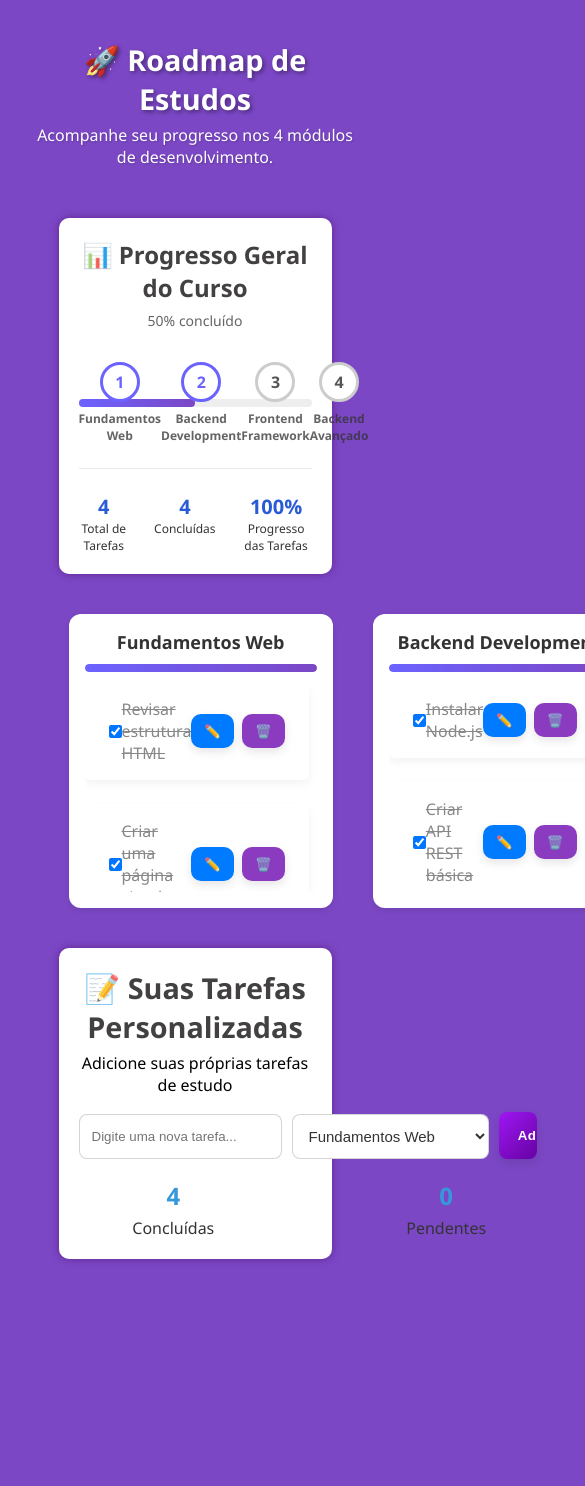
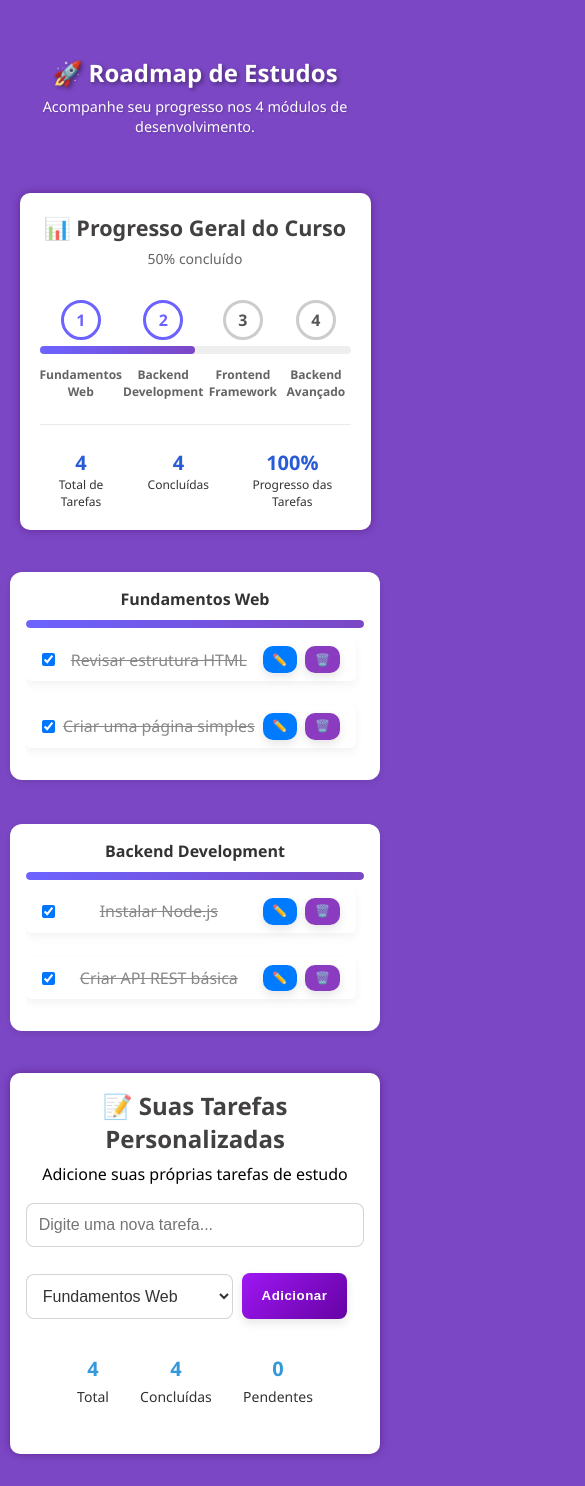
Before and after one commit to leticiacapeletto/projeto-7, a React (Vite) app: page / in a window 390 px wide. Shown: the top 1486 px of the page, 585 px wide, since content can reach past the window. Before the commit the page ends 1289 px from the top, so only its background shows below. Built offline with nearby package versions, Linux system fonts and the light colour scheme.

Commit message:
Refatoração CSS: ajustes de responsividade, cores e layout

```diff
--- a/src/App.module.css
+++ b/src/App.module.css
@@ -4,29 +4,25 @@
   box-sizing: border-box;
 }
 
-
 body {
   font-family: 'Segoe UI', Tahoma, Geneva, Verdana, sans-serif;
   background: #7B47C5;
 }
 
-
-
 .App {
   background: white;
-  margin: 30px auto;
-  padding: 20px;
+  margin: 2rem auto;
+  padding: clamp(1rem, 2vw, 2rem);
   border-radius: 10px;
   box-shadow: 0 0 8px rgba(71, 1, 85, 0.479);
   display: flex;
   flex-direction: column;
-  max-width: 70%;
-
+  max-width: 95%;
 }
 
 .tituloTarefa {
-  font-size: 1.8rem;
-  margin-bottom: 6px;
+  font-size: clamp(1.5rem, 3vw, 1.8rem);
+  margin-bottom: 0.5rem;
   color: #1f1d1dd7;
   text-align: center;
 }
@@ -36,7 +32,6 @@ p {
   text-align: center;
 }
 
-
 .separador {
   width: 100%;
   height: 1px;
@@ -44,13 +39,13 @@ p {
   margin: 1.5rem 0;
 }
 
-
 .taskCardsContainer {
   display: grid;
-  grid-template-columns: repeat(2, 1fr);
-  gap: 20px;
-  margin: 30px auto;
-  max-width: 70%;
+  grid-template-columns: repeat(auto-fit, minmax(280px, 1fr));
+  gap: 1.5rem;
+  margin: 2rem auto;
+  width: 100%;
+  max-width: 100%;
 }
 
 .errorModal {
@@ -73,13 +68,10 @@ p {
     opacity: 0;
     transform: translateX(-50%) translateY(-10px);
   }
-
-  10%,
-  90% {
+  10%, 90% {
     opacity: 1;
     transform: translateX(-50%) translateY(0);
   }
-
   100% {
     opacity: 0;
     transform: translateX(-50%) translateY(-10px);
--- a/src/components/component.Header/Header.module.css
+++ b/src/components/component.Header/Header.module.css
@@ -1,21 +1,23 @@
 .header {
-  margin: 20px auto;
-  padding: 20px;
+  margin: 2rem auto;
+  padding: 1.5rem;
   border-radius: 10px;
   text-align: center;
   max-width: 95%;
   color: white;
 }
 
-
 .header h1 {
-  font-size: 1.8rem;
-  margin-bottom: 6px;
+  font-size: clamp(1.5rem, 4vw, 2.5rem);
+  margin-bottom: 0.5rem;
   color: white;
   text-shadow: 2px 2px 4px rgba(0, 0, 0, 0.4);
 }
 
 .header p {
+  font-size: clamp(0.9rem, 2.5vw, 1.2rem);
   font-weight: 500;
   text-shadow: 1px 1px 2px rgba(0, 0, 0, 0.2);
+  margin: 0;
+  line-height: 1.4;
 }
--- a/src/components/component.Input/TaskInput.module.css
+++ b/src/components/component.Input/TaskInput.module.css
@@ -1,17 +1,20 @@
 .containerTarefa {
   display: flex;
-  gap: 10px;
-  margin-bottom: 20px;
-  font-size: 15px;
-  line-height: 1.1;
+  flex-wrap: wrap;
+  gap: 0.6rem;
+  margin-bottom: 1.25rem;
+  font-size: clamp(0.85rem, 1.2vw, 1rem);
+  line-height: 1.2;
 }
 
 .inputTarefa {
   flex-grow: 1;
-  padding: 12px;
+  min-width: 200px;
+  padding: 0.75rem;
   border: 1px solid #ccccccd5;
-  border-radius: 8px;
-  margin-top: 18px;
+  border-radius: 0.5rem;
+  margin-top: 1.1rem;
+  font-size: 1rem;
 }
 
 .inputTarefa:focus {
@@ -20,22 +23,40 @@
   box-shadow: 0 0 0 1px #7B47C5;
 }
 
+.selectCategory {
+  border: 1px solid #ccccccd5;
+  border-radius: 0.5rem;
+  padding: 0 0.75rem;
+  height: 2.8rem;
+  font-size: 1rem;
+  background: white;
+  color: #333;
+  cursor: pointer;
+  margin-top: 1.1rem;
+  flex-shrink: 0;
+}
+
+.optionCategory {
+  background: white;
+  color: #333;
+}
+
 .addButton {
   background: linear-gradient(135deg, #9f17f3, #6502a3);
   color: white;
   font-weight: 600;
   padding: 0.9rem 1.2rem;
   border: none;
-  border-radius: 8px;
-  box-shadow: 0 4px 10px rgba(0, 0, 0, 0.1);
+  border-radius: 0.5rem;
+  box-shadow: 0 0.25rem 0.625rem rgba(0, 0, 0, 0.1);
   cursor: pointer;
   margin-top: 1rem;
-  letter-spacing: 0.5px;
+  letter-spacing: 0.03rem;
   position: relative;
   overflow: hidden;
-  transition: background-color 0.3s ease, color 0.3s ease, border 0.3s ease;
+  transition: all 0.3s ease;
+  flex-shrink: 0;
 }
-
 
 .addButton::before {
   content: "";
@@ -54,41 +75,16 @@
 
 .addButton:hover {
   background: linear-gradient(135deg, #6502a3, #9f17f3);
-  box-shadow: 0 6px 14px rgba(0, 0, 0, 0.15);
-  transform: translateY(-2px);
+  box-shadow: 0 0.375rem 0.875rem rgba(0, 0, 0, 0.15);
+  transform: translateY(-0.125rem);
 }
 
 .addButton:active {
   transform: scale(0.96);
-  box-shadow: 0 2px 8px rgba(0, 0, 0, 0.1);
+  box-shadow: 0 0.125rem 0.5rem rgba(0, 0, 0, 0.1);
 }
 
 .addButton:focus-visible {
-  outline: 2px solid var(--accent);
-  box-shadow: 0 0 0 3px rgba(212, 6, 150, 0.3);
+  outline: 0.125rem solid var(--accent);
+  box-shadow: 0 0 0 0.1875rem rgba(212, 6, 150, 0.3);
 }
-
-.selectCategory {
-  border: 1px solid #ccccccd5;
-  border-radius: 8px;
-  padding: 0 12px;
-  height: 45px;
-  font-size: 15px;
-  background: white;
-  color: #333;
-  cursor: pointer;
-  margin-top: 18px;
-}
-
-.selectCategory:focus {
-  outline: none;
-  border-color: #ae7ff0e3;
-  box-shadow: 0 0 0 1px #7B47C5;
-}
-
-
-
-.optionCategory {
-  background: white;
-  color: #333;
-}
--- a/src/components/component.Modal/Modal.module.css
+++ b/src/components/component.Modal/Modal.module.css
@@ -8,44 +8,52 @@
   display: flex;
   align-items: center;
   justify-content: center;
+  padding: 1rem;
   z-index: 1000;
 }
 
 .modal {
   background: #fff;
-  padding: 20px 30px;
-  border-radius: 12px;
-  box-shadow: 0 8px 20px rgba(0,0,0,0.3);
+  padding: 1.25rem 1.875rem;
+  border-radius: 0.75rem;
+  box-shadow: 0 0.5rem 1.25rem rgba(0,0,0,0.3);
   text-align: center;
-  max-width: 400px;
-  width: 90%;
+  max-width: 25rem;
+  width: 100%;
+  font-size: clamp(0.9rem, 1.5vw, 1rem);
 }
 
 .modal p {
-  margin-bottom: 20px;
+  margin-bottom: 1.25rem;
   font-weight: 500;
 }
 
 .buttons {
   display: flex;
-  justify-content: space-around;
-  gap: 10px;
+  justify-content: center;
+  flex-wrap: wrap;
+  gap: 0.625rem;
 }
 
 .confirmBtn {
   background: #52c41a;
   color: #fff;
-  padding: 8px 16px;
+  padding: 0.5rem 1rem;
   border: none;
-  border-radius: 8px;
+  border-radius: 0.5rem;
   cursor: pointer;
+  flex: 1 1 40%;
+  min-width: 6rem;
 }
 
-.cancelBtn, .closeBtn {
+.cancelBtn,
+.closeBtn {
   background: #ff4d4f;
   color: #fff;
-  padding: 8px 16px;
+  padding: 0.5rem 1rem;
   border: none;
-  border-radius: 8px;
+  border-radius: 0.5rem;
   cursor: pointer;
+  flex: 1 1 40%;
+  min-width: 6rem;
 }
--- a/src/components/component.ProgressTracker/ProgressTracker.module.css
+++ b/src/components/component.ProgressTracker/ProgressTracker.module.css
@@ -1,11 +1,12 @@
 .trackerContainer {
   background: white;
-  margin: 30px auto;
-  padding: 20px;
-  border-radius: 10px;
-  box-shadow: 0 0 8px rgba(71, 1, 85, 0.479);
+  margin: 2rem auto;
+  padding: 1.25rem;
+  border-radius: 0.625rem;
+  box-shadow: 0 0 0.5rem rgba(71, 1, 85, 0.48);
   text-align: center;
-  max-width: 70%;
+  max-width: 90%;
+  font-size: clamp(0.9rem, 1.5vw, 1rem);
 }
 
 .header {
@@ -31,7 +32,6 @@
 }
 
 
-/* Linha de fundo da barra - cinza claro */
 .line {
   height: 8px;
   background: #eee;
@@ -81,6 +81,7 @@
   display: flex;
   align-items: center;
   justify-content: center;
+  margin-bottom: 18px;
   font-weight: bold;
   font-size: 16px;
   color: #555;
--- a/src/components/component.TaskCard/TaskCard.module.css
+++ b/src/components/component.TaskCard/TaskCard.module.css
@@ -1,22 +1,22 @@
 .card {
   background: #fff;
-  border-radius: 12px;
-  box-shadow: 0 2px 6px rgba(0, 0, 0, 0.1);
-  padding: 16px;
-  margin: 10px;
-  flex: 1 1 calc(50% - 20px);
+  border-radius: 0.75rem;
+  box-shadow: 0 0.125rem 0.375rem rgba(0, 0, 0, 0.1);
+  padding: 1rem;
+  margin: 0.625rem;
+  flex: 1 1 clamp(200px, 45%, 300px);
   box-sizing: border-box;
   transition: transform 0.3s ease;
 }
 
 .card:hover {
-  transform: translateY(-3px);
+  transform: translateY(-0.1875rem);
 }
 
 .title {
-  font-size: 18px;
+  font-size: clamp(1rem, 2vw, 1.125rem);
   font-weight: bold;
-  margin-bottom: 10px;
+  margin-bottom: 0.625rem;
   color: #333;
   text-align: center;
 }
@@ -24,20 +24,20 @@
 /* Container da barra cinza */
 .progressBar {
   width: 100%;
-  height: 8px;
+  height: 0.5rem;
   background: #eee;
-  border-radius: 4px;
+  border-radius: 0.25rem;
   overflow: hidden;
-  margin: 10px 0;
+  margin: 0.625rem 0;
   position: relative;
 }
 
-/* Barra colorida de progresso real */
+/* Barra colorida */
 .progressFill {
   height: 100%;
   background: linear-gradient(90deg, #6c63ff, #7B47C5);
   width: 0;
-  border-radius: 4px;
+  border-radius: 0.25rem;
   transition: width 0.4s ease, background 0.3s ease;
 }
 
@@ -48,9 +48,9 @@
 .checkbox {
   display: flex;
   align-items: center;
-  gap: 8px;
-  margin-top: 15px;
-  font-size: 14px;
+  gap: 0.5rem;
+  margin-top: 0.9375rem;
+  font-size: clamp(0.8rem, 1.5vw, 0.875rem);
   color: #333;
 }
 
@@ -58,28 +58,28 @@
   accent-color: #6c63ff;
 }
 
-/* NOVO: container dos items com rolagem */
+/* Container dos itens com rolagem */
 .taskCardBody {
-  max-height: 210px;
+  max-height: 13rem;
   overflow-y: auto;
-  padding-right: 8px;
-  margin-top: 10px;
+  padding-right: 0.5rem;
+  margin-top: 0.625rem;
   display: flex;
   flex-direction: column;
-  gap: 8px;
+  gap: 0.5rem;
 }
 
-/* scroll mais suave */
+/* Scroll mais suave */
 .taskCardBody::-webkit-scrollbar {
-  width: 6px;
+  width: 0.375rem;
 }
 
 .taskCardBody::-webkit-scrollbar-thumb {
   background: #7B47C5;
-  border-radius: 3px;
+  border-radius: 0.1875rem;
 }
 
 .taskCardBody::-webkit-scrollbar-track {
   background: #f0f0f0;
-  border-radius: 3px;
+  border-radius: 0.1875rem;
 }
--- a/src/components/component.TaskCounter/TaskCount.module.css
+++ b/src/components/component.TaskCounter/TaskCount.module.css
@@ -1,24 +1,28 @@
 .container {
   display: flex;
   justify-content: center;
-  gap: 12rem;
+  gap: clamp(1rem, 8vw, 12rem);
+  flex-wrap: wrap;
+  margin: 1rem 0;
 }
 
 .block {
   display: flex;
   flex-direction: column;
   align-items: center;
+  margin-bottom: 1rem;
 }
 
 .number {
   color: #3498db;
-  font-size: 1.5rem;
+  font-size: clamp(1.25rem, 2.5vw, 1.5rem);
   font-weight: bold;
 }
 
 .label {
   margin-top: 0.3rem;
-  font-size: 1rem;
+  font-size: clamp(0.875rem, 2vw, 1rem);
   font-weight: normal;
   color: #333;
+  text-align: center;
 }
--- a/src/components/component.TaskItem/TaskItem.module.css
+++ b/src/components/component.TaskItem/TaskItem.module.css
@@ -3,10 +3,12 @@
   align-items: center;
   justify-content: space-between;
   background-color: white;
-  padding: 1rem 1.5rem;
+  padding: clamp(0.5rem, 2vw, 1rem) clamp(1rem, 4vw, 1.5rem);
   box-shadow: 0 4px 10px rgba(0, 0, 0, 0.05);
   margin-bottom: 1rem;
   border-radius: 6px;
+  flex-wrap: wrap;
+  transition: transform 0.3s ease, box-shadow 0.3s ease, background 0.3s ease;
 }
 
 .container:hover {
@@ -18,19 +20,22 @@
 .completed {
   text-decoration: line-through;
   color: #888;
+  word-break: break-word;
 }
-
 
 .actions {
   display: flex;
-  gap: 8px;
+  gap: 0.5rem;
+  flex-wrap: wrap;
 }
 
+/* Botão Editar */
 .buttonEditar {
   background: #007bff;
   color: white;
   font-weight: 600;
-  padding: 0.6rem 0.8rem;
+  font-size: clamp(0.75rem, 1.5vw, 0.9rem);
+  padding: clamp(0.4rem, 1.2vw, 0.6rem) clamp(0.6rem, 2vw, 0.8rem);
   border: none;
   border-radius: 10px;
   box-shadow: 0 4px 10px rgba(0, 0, 0, 0.1);
@@ -38,7 +43,7 @@
   letter-spacing: 0.5px;
   position: relative;
   overflow: hidden;
-  transition: background-color 0.3s ease, color 0.3s ease, border 0.3s ease;
+  transition: background 0.3s ease, transform 0.3s ease, box-shadow 0.3s ease;
 }
 
 .buttonEditar:hover {
@@ -51,11 +56,13 @@
   transform: scale(0.96);
 }
 
+/* Botão Excluir */
 .buttonExcluir {
   background: #7517b4d7;
   color: white;
   font-weight: 600;
-  padding: 0.6rem 0.8rem;
+  font-size: clamp(0.75rem, 1.5vw, 0.9rem);
+  padding: clamp(0.4rem, 1.2vw, 0.6rem) clamp(0.6rem, 2vw, 0.8rem);
   border: none;
   border-radius: 10px;
   box-shadow: 0 4px 10px rgba(0, 0, 0, 0.1);
@@ -63,7 +70,7 @@
   letter-spacing: 0.5px;
   position: relative;
   overflow: hidden;
-  transition: background-color 0.3s ease, color 0.3s ease, border 0.3s ease;
+  transition: background 0.3s ease, transform 0.3s ease, box-shadow 0.3s ease;
 }
 
 .buttonExcluir::before {
@@ -91,8 +98,3 @@
   transform: scale(0.96);
   box-shadow: 0 2px 8px rgba(0, 0, 0, 0.1);
 }
-
-.buttonExcluir:focus-visible {
-  outline: 2px solid var(--accent);
-  box-shadow: 0 0 0 3px rgba(212, 99, 6, 0.3);
-}
--- a/src/components/component.TaskList/TaskList.module.css
+++ /dev/null
@@ -1,6 +0,0 @@
-.paragrafoAdd{
-  font-size: 0.9rem;
-  font-style: italic;
-  color: rgba(145, 144, 144, 0.87);
-  margin-top: 15px;
-}
```
